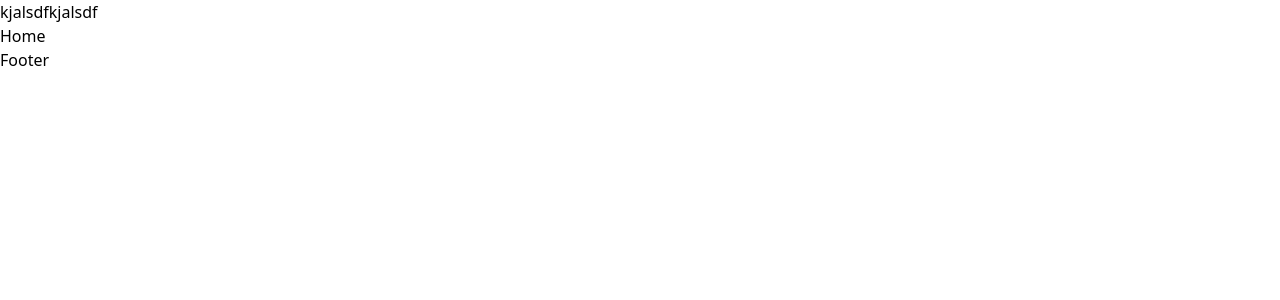
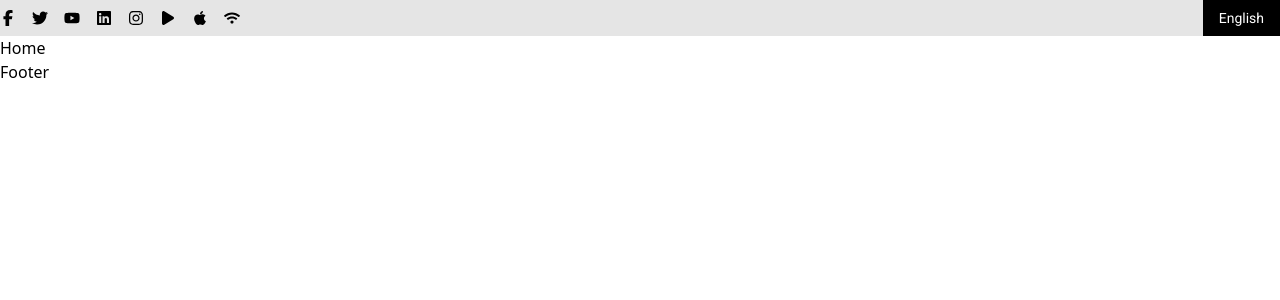
Before and after one commit to thehasandev/barta24, a React (Vite) app: page / in a window 1280 px wide. Shown: the top 300 px of the page. Built offline with nearby package versions, Linux system fonts and the light colour scheme.

Commit message:
add nav top

```diff
--- a/package.json
+++ b/package.json
@@ -12,6 +12,7 @@
   "dependencies": {
     "react": "^18.2.0",
     "react-dom": "^18.2.0",
+    "react-icons": "^5.0.1",
     "react-router-dom": "^6.22.0"
   },
   "devDependencies": {
--- a/src/components/Navbar.jsx
+++ b/src/components/Navbar.jsx
@@ -1,15 +1,40 @@
 import React from 'react'
 import Container from './Container'
 import Flex from './Flex'
+import { FaFacebookF } from "react-icons/fa6";
+import { FaTwitter } from "react-icons/fa";
+import { FaYoutube } from "react-icons/fa";
+import { FaLinkedin } from "react-icons/fa";
+import { FaInstagram } from "react-icons/fa";
+import { FaPlay } from "react-icons/fa6";
+import { FaApple } from "react-icons/fa";
+import { FaWifi } from "react-icons/fa";
 
 function Navbar() {
   return (
-    <Container>
-      <Flex>
-        <p>kjalsdf</p>
-        <p>kjalsdf</p>
-      </Flex>
-    </Container>
+    <nav>
+      <section className='bg-black/10'>
+        <Container>
+          <Flex className="justify-between items-center">
+            <Flex className="gap-x-4">
+              <FaFacebookF className='hover:text-red-500 duration-300 cursor-pointer' />
+              <FaTwitter className='hover:text-red-500 duration-300 cursor-pointer' />
+              <FaYoutube className='hover:text-red-500 duration-300 cursor-pointer' />
+              <FaLinkedin className='hover:text-red-500 duration-300 cursor-pointer' />
+              <FaInstagram className='hover:text-red-500 duration-300 cursor-pointer' />
+              <FaPlay className='hover:text-red-500 duration-300 cursor-pointer' />
+              <FaApple className='hover:text-red-500 duration-300 cursor-pointer' />
+              <FaWifi className='hover:text-red-500 duration-300 cursor-pointer' />
+            </Flex>
+            <div>
+              <button className='font-roboto text-sm text-white bg-black px-4 py-2'>English</button>
+            </div>
+          </Flex>
+        </Container>
+      </section>
+
+
+    </nav>
   )
 }
 
```
Also changed, not shown: 1 other file (tests, documents, lock files or other folders).
